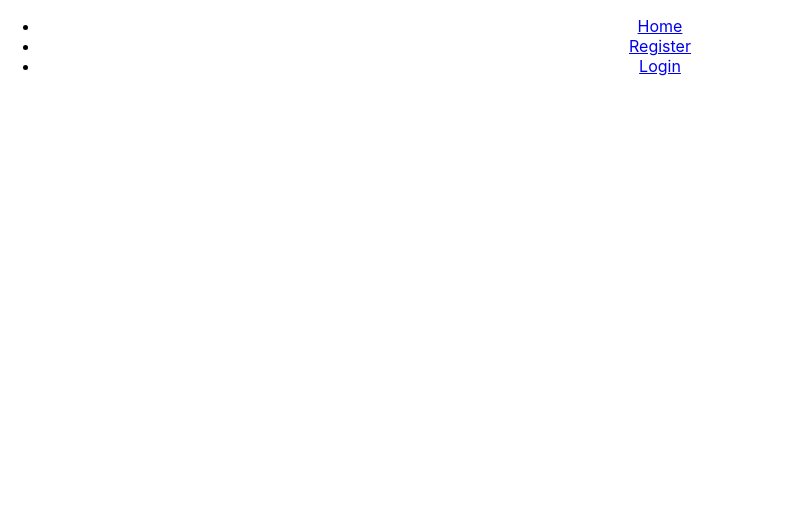
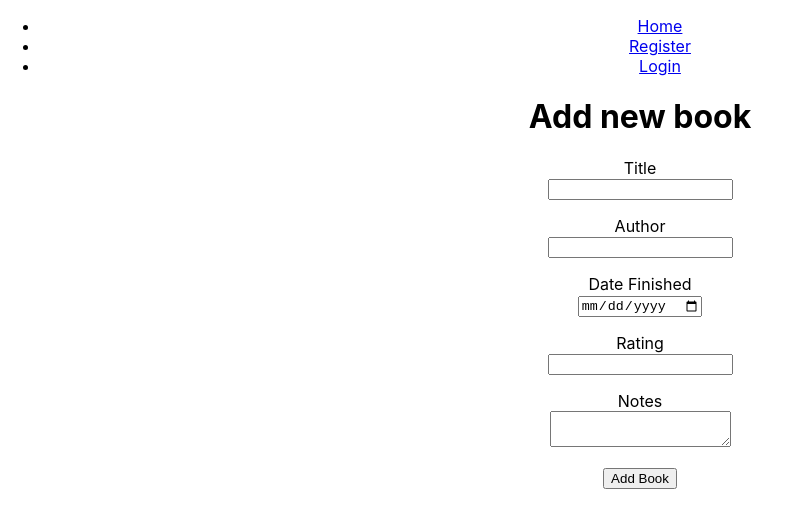
Before and after one commit to lloecher5/book-marked, a React (Create React App) app in the folder client/: page /add-book in a window 1280 px wide. Before the commit this address had no page. Shown: the top 528 px of the page, without its empty margins (0-791 px from the left). Built offline with nearby package versions, Linux system fonts and the light colour scheme.

Commit message:
added core functionality of the application

```diff
--- a/client/public/index.html
+++ b/client/public/index.html
@@ -24,7 +24,7 @@
       work correctly both with client-side routing and a non-root public URL.
       Learn how to configure a non-root public URL by running `npm run build`.
     -->
-    <title>React App</title>
+    <title>BookMarked</title>
   </head>
   <body>
     <noscript>You need to enable JavaScript to run this app.</noscript>
--- a/client/src/App.js
+++ b/client/src/App.js
@@ -5,6 +5,7 @@ import Register from "./pages/Register";
 import Login from "./pages/Login";
 import NavBar from "./components/NavBar";
 import Books from "./pages/Books";
+import AddBook from "./pages/AddBook";
 
 function App() {
   return (
@@ -15,6 +16,7 @@ function App() {
         <Route path="/register" element={<Register />} />
         <Route path="/login" element={<Login />} />
         <Route path="/books" element={<Books />} />
+        <Route path="/add-book" element={<AddBook />} />
       </Routes>
     </div>
   );
--- a/client/src/components/NavBar.js
+++ b/client/src/components/NavBar.js
@@ -1,12 +1,15 @@
 import React from "react";
 import { Link } from "react-router-dom";
+import { useNavigate } from "react-router-dom";
 
 const NavBar = () => {
   const token = localStorage.getItem("token");
   const isLoggedIn = token ? true : false;
+  const navigate = useNavigate();
   const handleLogout = () => {
     localStorage.removeItem("token");
-    window.location.reload();
+
+    navigate("/login");
   };
 
   return (
@@ -20,6 +23,9 @@ const NavBar = () => {
             <>
               <li>
                 <Link to="/books">My Books</Link>
+              </li>
+              <li>
+                <Link to="/add-book">Add New Book</Link>
               </li>
               <li>
                 <button href="#" onClick={() => handleLogout()}>
--- /dev/null
+++ b/client/src/pages/AddBook.js
@@ -0,0 +1,105 @@
+import axios from "axios";
+import { React, useState } from "react";
+import { useNavigate } from "react-router-dom";
+
+function AddBook() {
+  const [title, setTitle] = useState("");
+  const [author, setAuthor] = useState("");
+  const [date, setDate] = useState("");
+  const [rating, setRating] = useState("");
+  const [notes, setNotes] = useState("");
+  const token = localStorage.getItem("token");
+  const navigate = useNavigate();
+
+  const handleSubmit = (e) => {
+    e.preventDefault();
+    console.log(token);
+    axios
+      .post(
+        "/api/v1/books",
+        {
+          title,
+          author,
+          date,
+          rating,
+          notes,
+        },
+        {
+          headers: {
+            "x-access-token": token,
+          },
+        }
+      )
+      .then((res) => {
+        console.log(res.data);
+        alert(`${res.data.title} was successfully added.`);
+        navigate("/books");
+      });
+  };
+
+  return (
+    <div>
+      <h1>Add new book</h1>
+      <form onSubmit={handleSubmit}>
+        <p>
+          <label htmlFor="title">Title</label>
+          <br />
+          <input
+            type="text"
+            id="title"
+            onChange={(e) => setTitle(e.target.value)}
+            value={title}
+            required
+          />
+        </p>
+        <p>
+          <label htmlFor="author">Author</label>
+          <br />
+          <input
+            type="text"
+            id="author"
+            onChange={(e) => setAuthor(e.target.value)}
+            value={author}
+            required
+          />
+        </p>
+        <p>
+          <label htmlFor="date">Date Finished</label>
+          <br />
+          <input
+            type="date"
+            id="date"
+            onChange={(e) => setDate(e.target.value)}
+            value={date}
+            required
+          />
+        </p>
+        <p>
+          <label htmlFor="rating">Rating</label>
+          <br />
+          <input
+            type="number"
+            id="rating"
+            onChange={(e) => setRating(e.target.value)}
+            value={rating}
+            step="0.1"
+            required
+          />
+        </p>
+        <p>
+          <label htmlFor="notes">Notes</label>
+          <br />
+          <textarea
+            type="notes"
+            id="rating"
+            onChange={(e) => setNotes(e.target.value)}
+            value={notes}
+            required></textarea>
+        </p>
+        <button type="submit">Add Book</button>
+      </form>
+    </div>
+  );
+}
+
+export default AddBook;
--- a/client/src/pages/Books.js
+++ b/client/src/pages/Books.js
@@ -16,13 +16,25 @@ function Books() {
       })
       .then((res) => {
         setBooks(res.data);
-        console.log(res.data);
       });
   }, [token]);
 
   if (!token) {
     navigate("/login");
   }
+
+  const deleteBook = (e) => {
+    console.log(e.target.id);
+    axios
+      .delete(`/api/v1/books/${e.target.id}`, {
+        headers: {
+          "x-access-token": token,
+        },
+      })
+      .then((res) => {
+        window.location.reload();
+      });
+  };
 
   return (
     <div>
@@ -31,9 +43,12 @@ function Books() {
         <div key={book.id}>
           <h2>{book.title}</h2>
           <p>{book.author}</p>
-          <p>{book.date}</p>
+          <p>{book.date.split("T")[0]}</p>
           <p>{book.rating}</p>
           <p>{book.notes}</p>
+          <button id={book.id} onClick={deleteBook}>
+            Delete
+          </button>
         </div>
       ))}
     </div>
--- /dev/null
+++ b/client/src/pages/Home.js
@@ -0,0 +1,10 @@
+const Home = (props) => {
+  return (
+    <div>
+      <h1>BookMarked</h1>
+      <p>Build your own personal library.</p>
+    </div>
+  );
+};
+
+export default Home;
--- a/client/src/pages/Home.jsx
+++ /dev/null
@@ -1,10 +0,0 @@
-const Home = props =>{
-    return <div>
-        <h1>Home</h1>
-        <p>This is the home page</p>
-
-    </div>
-
-}
-
-export default Home;
--- a/client/src/pages/Login.js
+++ b/client/src/pages/Login.js
@@ -14,6 +14,7 @@ const Login = () => {
       .then((res) => {
         localStorage.setItem("token", res.data.token);
         navigate("/books");
+        window.location.reload();
       })
       .catch((err) => {
         alert(err.response.data.error);
```
